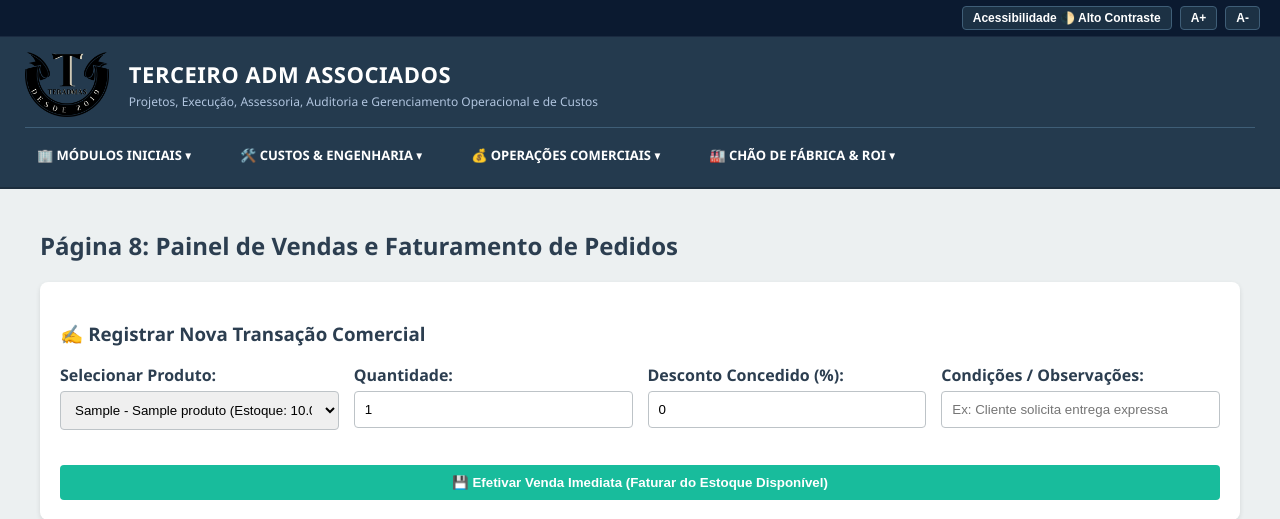
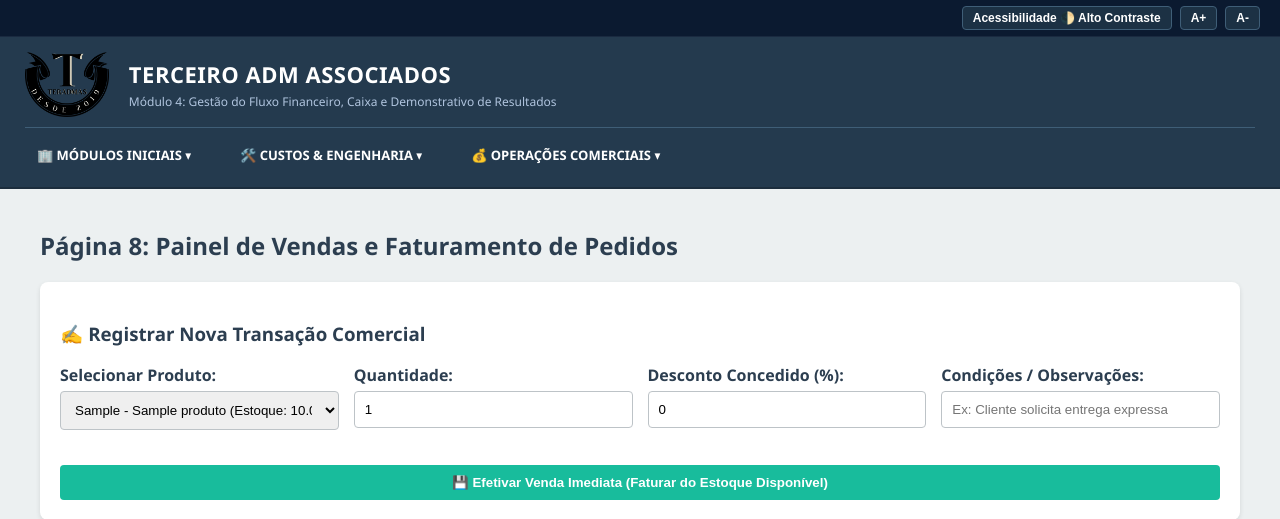
Before and after one commit to ProfRenatoPereira/admerpcadastro, a Flask app: page /vendas in a window 1280 px wide. Shown: the top 519 px of the page. Run offline with Flask 3, Linux system fonts and the light colour scheme; tables that the repository leaves empty hold one stand-in row (values such as "Sample post").

Commit message:
Update vendas.html

```diff
--- a/templates/vendas.html
+++ b/templates/vendas.html
@@ -7,7 +7,7 @@
 </head>
 <body>
 
-<!-- Barra de Acessibilidade Superior -->
+<!-- Barra de Acessibilidade Superior Oficial -->
 <div class="barra-acessibilidade">
     <button class="btn-acessibilidade" onclick="alternarAltoContraste()">Acessibilidade 🌓 Alto Contraste</button>
     <button class="btn-acessibilidade" onclick="mudarFonte(1)">A+</button>
@@ -21,13 +21,13 @@
             <img src="{{ url_for('static', filename='logo.png') }}" alt="Logo TERADMAS" style="height: 65px; width: auto; object-fit: contain; border-radius: 4px;">
             <div class="texto-empresa">
                 <h1>TERCEIRO ADM ASSOCIADOS</h1>
-                <p>Projetos, Execução, Assessoria, Auditoria e Gerenciamento Operacional e de Custos</p>
+                <p>Módulo 4: Gestão do Fluxo Financeiro, Caixa e Demonstrativo de Resultados</p>
             </div>
         </div>
         <button class="menu-hamburguer" onclick="alternarMenuMobile()">☰</button>
     </div>
 
-    <!-- Navegação Responsiva com Menus Dropdown -->
+    <!-- Navegação Responsiva com Menus Dropdown Unificados -->
     <nav class="nav-container" id="menuNavegacao">
         <ul class="menu-cascata">
             <li class="item-menu">
@@ -35,36 +35,35 @@
                 <ul class="sub-menu">
                     <li><a href="/estrutura">1. Investimentos Imobiliários</a></li>
                     <li><a href="/maquinas">2. Engenharia de Ativos (Máquinas)</a></li>
-                    <li><a href="/requisicoes">📋 3. Central de Requisições</a></li>
-                    <li><a href="/compras">💰 4. Cockpit de Suprimentos</a></li>
-                    <li><a href="/materiais">5. Almoxarifado (Materiais)</a></li>
+                    <li><a href="/rh">👥 3. Gestão de Pessoal (RH)</a></li>
+                    <li><a href="/financeiro" style="background: #eef9ff; color: #007bff; font-weight: bold;">💰 4. Fluxo Financeiro</a></li>
+                    <li><a href="/requisicoes">📋 5. Central de Requisições</a></li>
+                    <li><a href="/compras">🛒 6. Cockpit de Suprimentos</a></li>
+                    <li><a href="/materiais">7. Almoxarifado (Materiais)</a></li>
                 </ul>
             </li>
             <li class="item-menu">
                 <a href="#" class="link-principal">🛠️ Custos & Engenharia ▾</a>
                 <ul class="sub-menu">
-                    <li><a href="/engenharia">6. Engenharia de Produto (BOM)</a></li>
-                    <li><a href="/precificacao">7. Controladoria e Precificação</a></li>
+                    <li><a href="/engenharia">8. Engenharia de Produto (BOM)</a></li>
+                    <li><a href="/precificacao">9. Controladoria e Precificação</a></li>
                 </ul>
             </li>
             <li class="item-menu">
                 <a href="#" class="link-principal">💰 Operações Comerciais ▾</a>
                 <ul class="sub-menu">
-                    <li><a href="/vendas">8. Painel de Vendas Comerciais</a></li>
-                    <li><a href="/estoque">9. Inventário de Acabados</a></li>
-                </ul>
-            </li>
-            <li class="item-menu">
-                <a href="#" class="link-principal">🏭 Chão de Fábrica & ROI ▾</a>
-                <ul class="sub-menu">
-                    <li><a href="/pcp">10. Planilha de Processos (PCP)</a></li>
-                    <li><a href="/roi">11. Indicadores de Retorno (ROI)</a></li>
+                    <li><a href="/vendas">10. Painel de Vendas Comerciais</a></li>
+                    <li><a href="/estoque">11. Inventário de Acabados</a></li>
                 </ul>
             </li>
         </ul>
     </nav>
 </header>
-<div class="container">
+
+
+
+
+    <div class="container">
     <h2>Página 8: Painel de Vendas e Faturamento de Pedidos</h2>
 
     <!-- Bloco de Resposta de Prazos do ERP / Mensagens Flash -->
```
